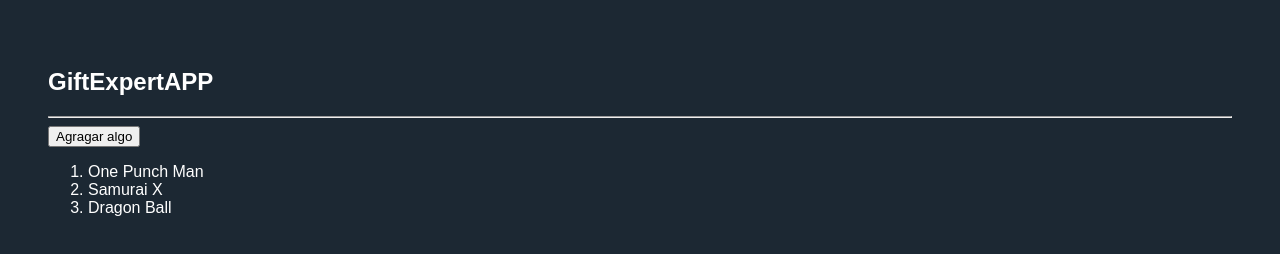
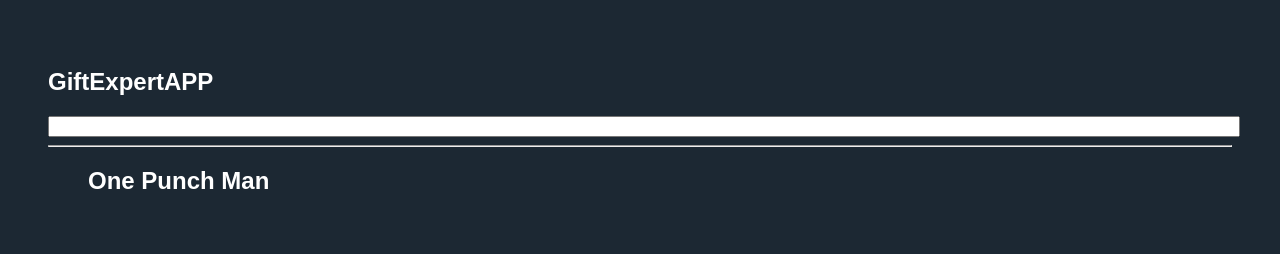
Before and after one commit to Innsmounth/giphyApp, a React app: page / in a window 1280 px wide. Built offline with nearby package versions, Linux system fonts and the light colour scheme.

Commit message:
Se agrego GifGrid y se termino AddCategory

```diff
--- a/src/GiftExpertApp.js
+++ b/src/GiftExpertApp.js
@@ -1,32 +1,38 @@
 import React, { useState } from 'react';
-
-// const categoria = ['One Punch Man','Samurai X', 'Dragon Ball'];
-
-
+import  {AddCategory}  from './components/AddCategory';
+import GifGrid from './components/GifGrid';
 
 const GiftExpertApp = () => {
 
-const [categoria, setCategoria] = useState(['One Punch Man','Samurai X', 'Dragon Ball']);
+const [categoria, setCategoria] = useState(['One Punch Man']);
 
-const handleAdd = () =>{
-    // setCategoria([...categoria,'Hunter'])
-    setCategoria((cat2)=>['HunterxHunter','otro',...categoria])
-}
+// const handleAdd = () =>{
+//     // setCategoria([...categoria,'Hunter'])
+//     setCategoria((cat2)=>['HunterxHunter'])
+// }
 
     return(
         <>
             <h2>GiftExpertAPP</h2>
+            <AddCategory setCategoria = {setCategoria}/>
             <hr />
-            <button onClick = {handleAdd}>Agragar algo</button>
+            {/* <button onClick = {handleAdd}>Agragar algo</button> */}
                 <ol>
                     {
-                        categoria.map(valor => <li key={valor}>{valor}</li>)
+                        // categoria.map(valor => <li key={valor}>{valor}</li>)
+                        categoria.map(valor => (
+                            <GifGrid
+                                key = {valor}
+                                valor = {valor}
+                            />
+                        ))
                     }
                 </ol>
         </>
     );
 }
 
+
 export {
     GiftExpertApp as default
 }
--- /dev/null
+++ b/src/components/AddCategory.js
@@ -0,0 +1,40 @@
+import React, { useState } from 'react'
+import PropTypes from 'prop-types'
+
+export const AddCategory = ({setCategoria}) => {
+    const [inputValue, setInputValue] = useState(''); //Valor de inputValue que es lo que se pon e en la caja de input por defecto
+
+    const handleInputChange = (e) =>{
+        //Cada que se escribe algo nuevo en el input
+        setInputValue(e.target.value);
+    }
+
+    const handleSubmit = (e) => {
+        //Cada que se presiona enter se manda a llamar esta parte del codigo
+        e.preventDefault();//Impide que se recargue la pagina completa
+        // console.log(inputValue,'<--------- InputValue')
+
+        setCategoria((categoriaAnterior)=> {
+            // console.log(categoriaAnterior,'<---------- categoria')
+            return [...categoriaAnterior,inputValue]
+        });
+        setInputValue('')
+    }
+
+    return (
+        <form onSubmit={handleSubmit} >
+            <h2>{inputValue}</h2>
+            <input
+            type = "text"
+            value = {inputValue}
+            onChange={handleInputChange}//cada que se presione en el input
+            />
+        </form>
+
+    )
+}
+
+
+AddCategory.propTypes={
+    setCategoria :  PropTypes.func.isRequired
+};
--- /dev/null
+++ b/src/components/GifGrid.js
@@ -0,0 +1,11 @@
+import React from 'react'
+
+const GifGrid = ({valor}) => {
+    return (
+        <div>
+            <h2>{valor}</h2>
+        </div>
+    )
+}
+
+export default GifGrid
--- a/src/index.css
+++ b/src/index.css
@@ -8,3 +8,21 @@ body{
     color: white;
 
 }
+
+input{
+    color:gray;
+    font-size: 1.2;
+    width: 100%;
+}
+
+input:hover{
+    background-color: blue
+}
+
+/* input:enabled{
+    background-color:red
+} */
+
+/* input::selection{
+    background-color: blue
+} */
```
